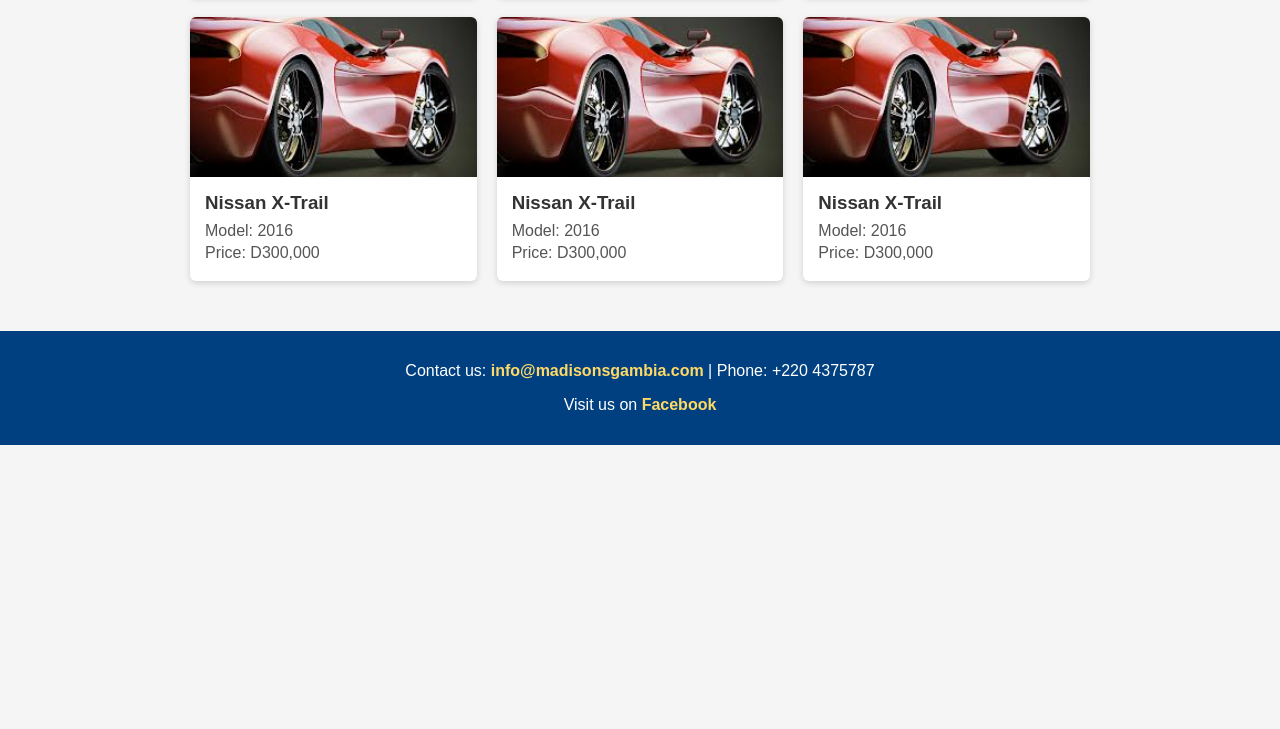
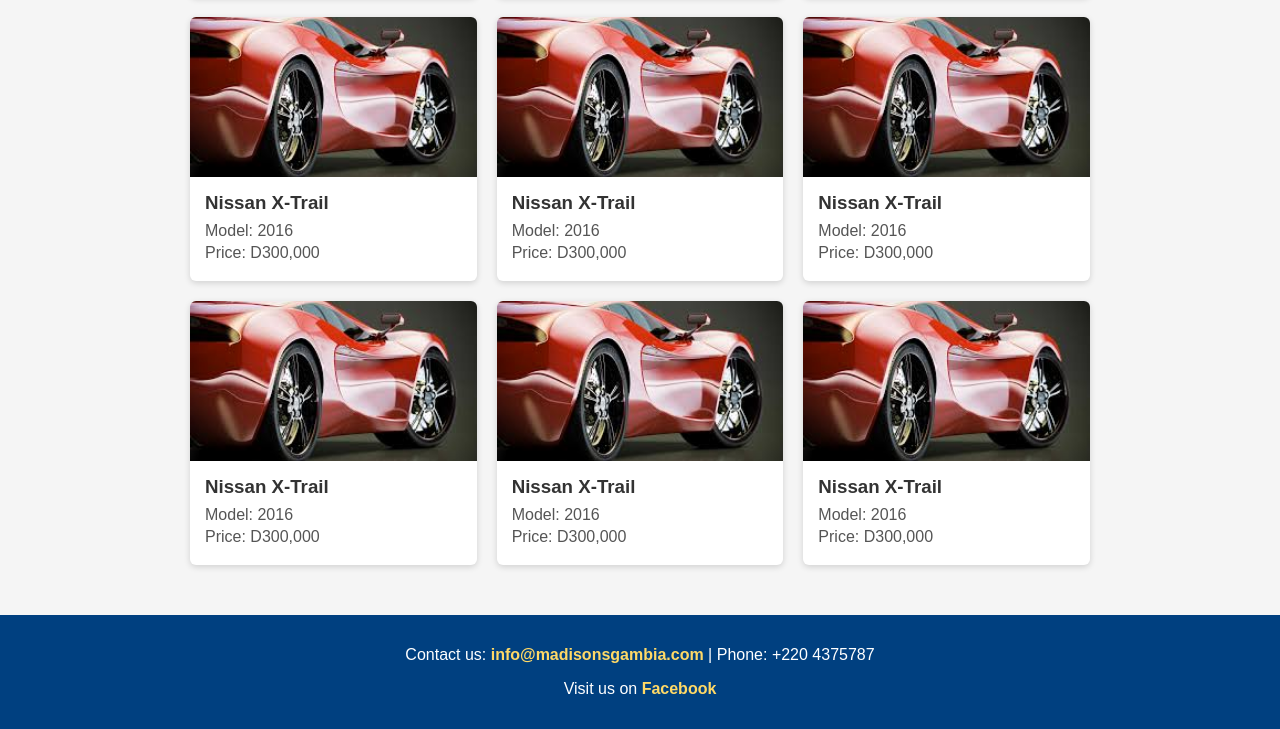
Before and after one commit to laminbajinka/jingos-motor, a plain HTML site: page index.html in a window 1280 px wide. Shown: the part 1176-1905 px from the top of the page. Before the commit the page ends 1621 px from the top, so only its background shows below. Drawn offline with Linux system fonts and the light colour scheme.

```diff
--- a/index.html
+++ b/index.html
@@ -244,6 +244,30 @@
         <p>Price: D300,000</p>
       </div>
     </div>
+    <div class="car-card">
+      <img src="images/images (7).jpeg" alt="Nissan X-Trail" />
+      <div class="car-info">
+        <h3>Nissan X-Trail</h3>
+        <p>Model: 2016</p>
+        <p>Price: D300,000</p>
+      </div>
+    </div>
+    <div class="car-card">
+      <img src="images/images (7).jpeg" alt="Nissan X-Trail" />
+      <div class="car-info">
+        <h3>Nissan X-Trail</h3>
+        <p>Model: 2016</p>
+        <p>Price: D300,000</p>
+      </div>
+    </div>
+    <div class="car-card">
+      <img src="images/images (7).jpeg" alt="Nissan X-Trail" />
+      <div class="car-info">
+        <h3>Nissan X-Trail</h3>
+        <p>Model: 2016</p>
+        <p>Price: D300,000</p>
+      </div>
+    </div>
   </section>
 </main>
 
```
